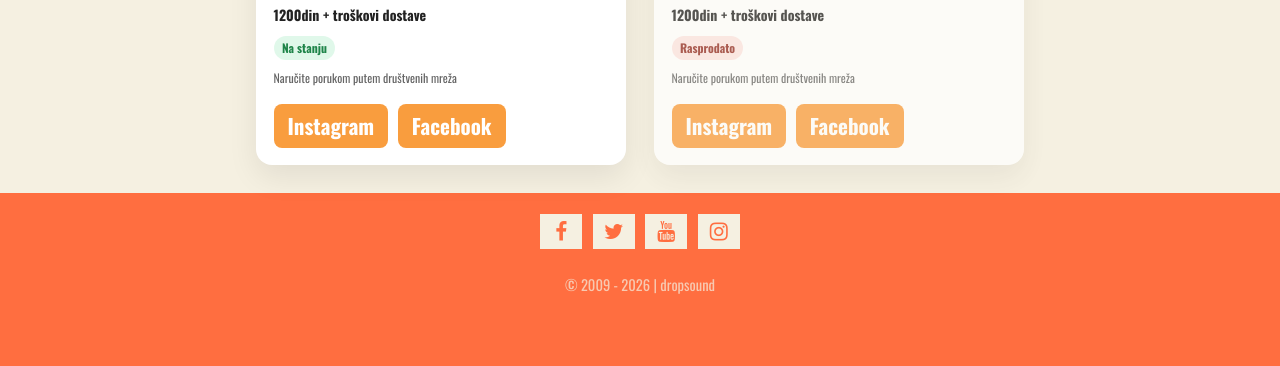
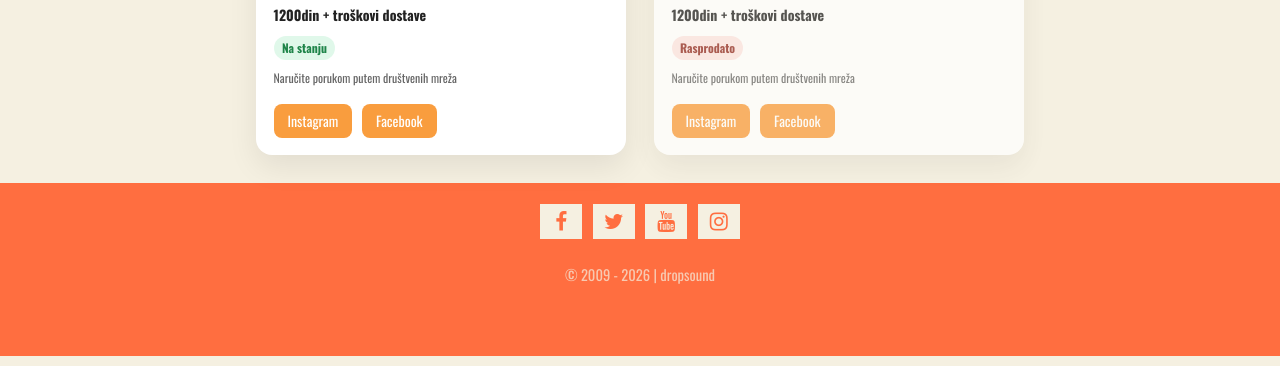
Before and after one commit to dropsound/lusteri-bend-website, a website: page src/pages/prodavnica.html in a window 1280 px wide. Shown: the part 736-1102 px from the top of the page. Drawn offline with nearby package versions, Linux system fonts and the light colour scheme; files that its build step writes are made by us from their sources.

Commit message:
shop v.3

```diff
--- a/src/sass/style.scss
+++ b/src/sass/style.scss
@@ -798,10 +798,11 @@ footer {
   color: #fff;
   padding: 0.5rem 1rem;
   border-radius: 8px;
-  font-weight: 600;
+  font-weight: 500;
   text-decoration: none;
   margin-right: 0.5rem;
   transition: background-color 0.2s;
+  font-size: 1rem;
 
   &:hover,
   &:focus-visible {
```
